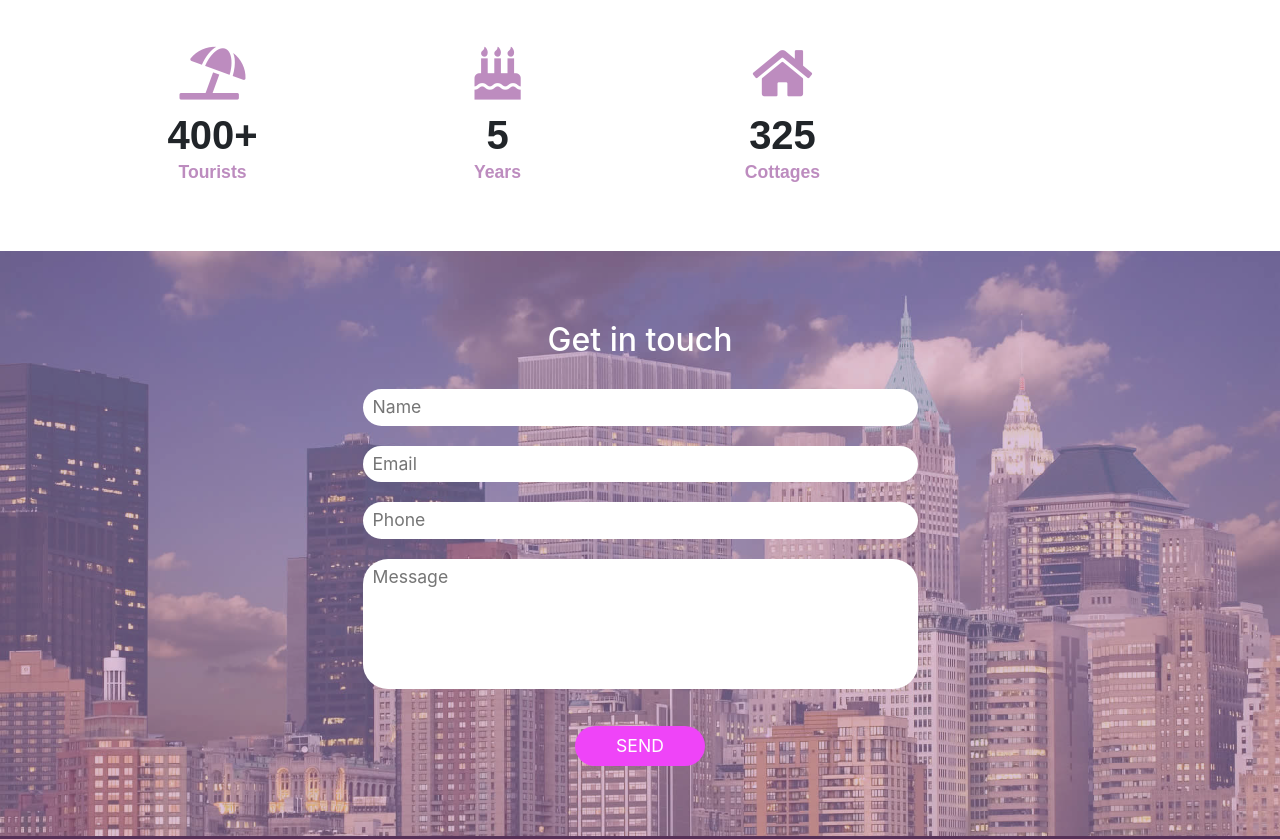
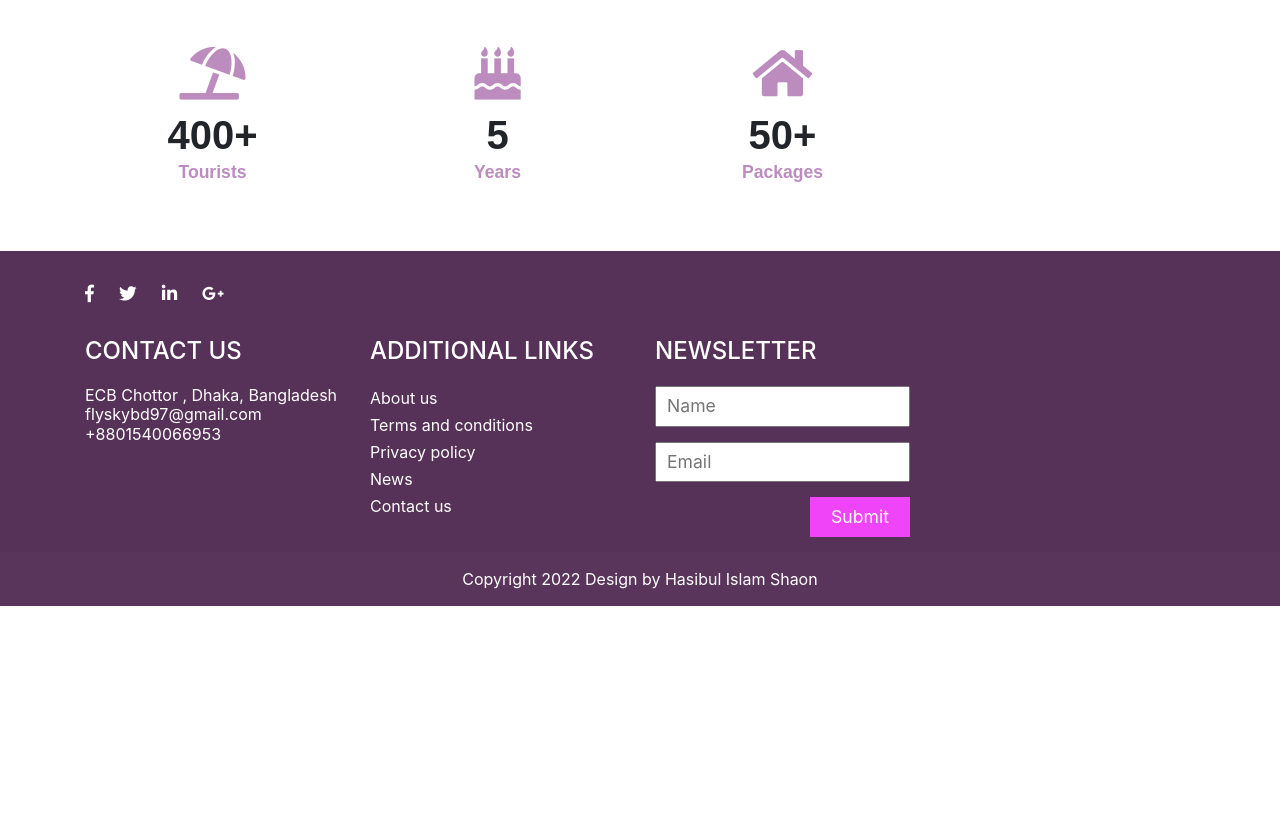
Before and after one commit to hasibulislamshaon/flyskybd, a plain HTML site: page index.html in a window 1280 px wide. Shown: the part 2886-3725 px from the top of the page. After the commit the page ends 3492 px from the top, so only its background shows below. Drawn offline with nearby package versions, Linux system fonts and the light colour scheme.

Commit message:
Update index.html

```diff
--- a/index.html
+++ b/index.html
@@ -166,35 +166,17 @@
                     <div class="col-lg-3 col-md-6 col-12">
                         <i class="fas fa-birthday-cake fa-3x"></i>
                         <h3>5</h3>
-                        <p>years</p>
+                        <p>Years</p>
                     </div>
                     <div class="col-lg-3 col-md-6 col-12">
                         <i class="fa fa-home fa-3x"></i>
-                        <h3>325</h3>
-                        <p>cottages</p>
+                        <h3>50+</h3>
+                        <p>Packages</p>
                     </div>
 
                 </div>
             </div>
         </div>
-
-        <div class="contact" id="contact">
-            <div class="violet-overlay">
-                <div class="container">
-                    <h2 class="text-center">Get in touch</h2>
-                    <div class="contact-form">
-                        <form>
-                            <input type="text" placeholder="Name">
-                            <input type="email" placeholder="Email">
-                            <input type="text" placeholder="Phone">
-                            <textarea placeholder="Message"></textarea>
-                            <input type="submit" value="SEND">
-                        </form>
-                    </div>
-                </div>
-            </div>
-        </div>
-
         <footer>
             <div class="container">
                 <ul>
```
